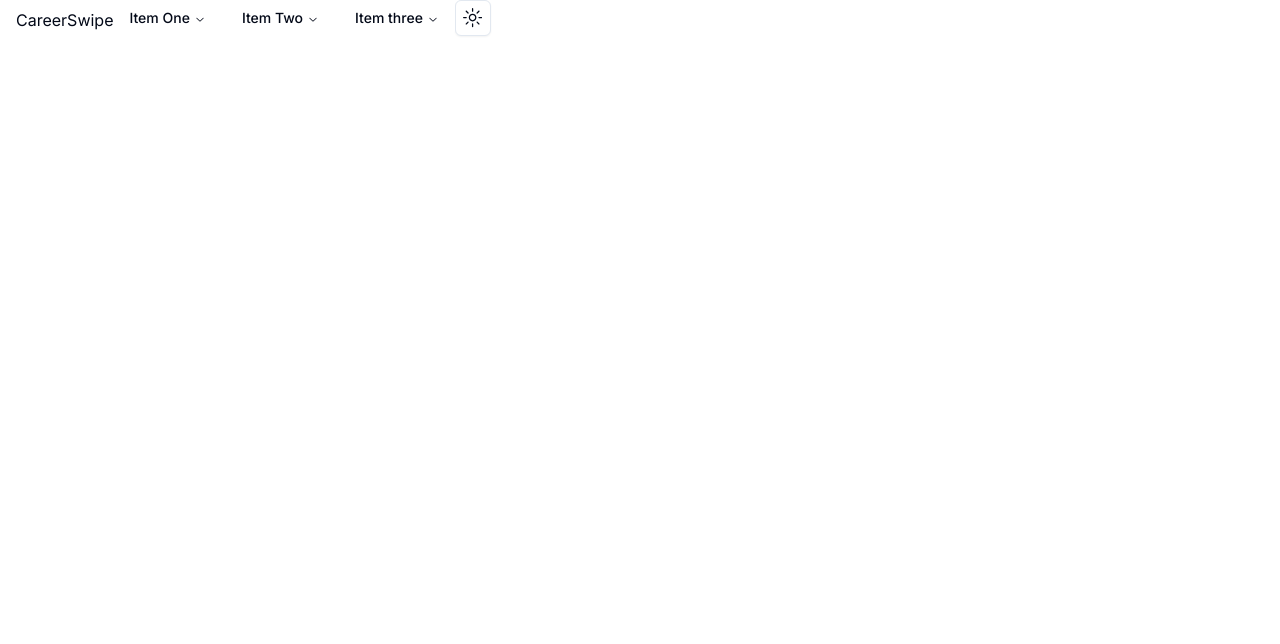
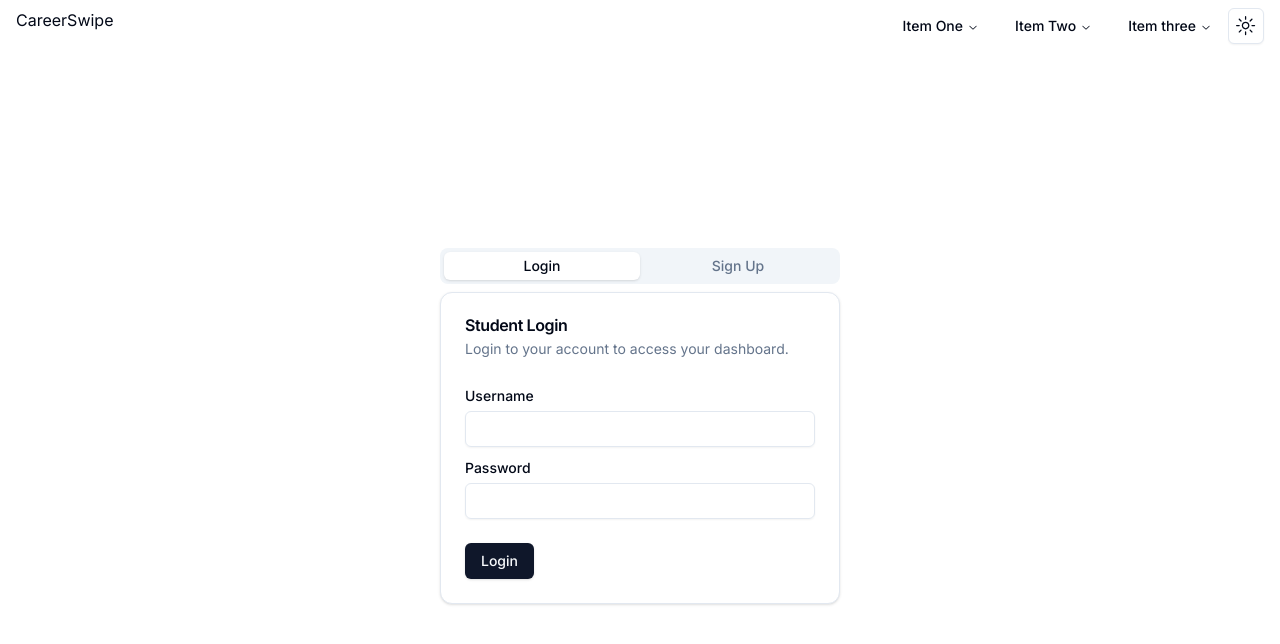
Before and after one commit to CSC-4351-FL2024-Tuesday/Team4, a Next.js app: page / in a window 1280 px wide. Shown: the top 644 px of the page. Built offline with nearby package versions, Linux system fonts and the light colour scheme.

Commit message:
Basic frontend of the Student Login/SignUp Page

```diff
--- a/app/components/header.tsx
+++ b/app/components/header.tsx
@@ -18,14 +18,14 @@
 export default class Header extends React.Component<HeaderProps> {
   public render() {
     return (
-      <div className='w-screen flex'>
+      <div className='w-screen flex justify-between my-2'>
         {/* logo */}
-        <div className='my-2 ml-4'>
+        <div className='ml-4'>
           CareerSwipe
         </div>
 
         {/* Navigation menu */}
-        <div className='flex justify-end'>
+        <div className='flex mr-4 justify-between justify-items-center'>
           <div className=''>
             <NavigationMenu>
                 <NavigationMenuList>
--- a/app/components/student_login.tsx
+++ b/app/components/student_login.tsx
@@ -1,5 +1,23 @@
 "use client";
 import React, { useState } from 'react';
+import { Button } from "@/components/ui/button"
+import {
+  Card,
+  CardContent,
+  CardDescription,
+  CardFooter,
+  CardHeader,
+  CardTitle,
+} from "@/components/ui/card"
+import { Input } from "@/components/ui/input"
+import { Label } from "@/components/ui/label"
+import {
+  Tabs,
+  TabsContent,
+  TabsList,
+  TabsTrigger,
+} from "@/components/ui/tabs"
+import Header from './header';
 
 const StudentLoginPage: React.FC = () => {
     const [username, setUsername] = useState('');
@@ -19,22 +37,69 @@
     };
 
     return (
+    <div className='flex flex-col h-screen w-screen'>
         <div>
-            <h1>Login Page</h1>
-            <form onSubmit={handleSubmit}>
-                <label>
-                    Username:
-                    <input type="text" value={username} onChange={handleUsernameChange} />
-                </label>
-                <br />
-                <label>
-                    Password:
-                    <input type="password" value={password} onChange={handlePasswordChange} />
-                </label>
-                <br />
-                <button type="submit">Login</button>
-            </form>
+            <Header />
         </div>
+        <div className='flex-grow flex justify-center items-center'>
+            <Tabs defaultValue="login" className="w-[400px]">
+                <TabsList className="grid w-full grid-cols-2">
+                    <TabsTrigger value="login">Login</TabsTrigger>
+                    <TabsTrigger value="signup">Sign Up</TabsTrigger>
+                </TabsList>
+                <TabsContent value="login">
+                    <Card>
+                    <CardHeader>
+                        <CardTitle>Student Login</CardTitle>
+                        <CardDescription>
+                        Login to your account to access your dashboard.
+                        </CardDescription>
+                    </CardHeader>
+                    <CardContent className="space-y-2">
+                        <div className="space-y-1">
+                        <Label htmlFor="username">Username</Label>
+                        <Input id="username"/>
+                        </div>
+                        <div className="space-y-1">
+                        <Label htmlFor="password">Password</Label>
+                        <Input id="password" type='password' />
+                        </div>
+                    </CardContent>
+                    <CardFooter>
+                        <Button>Login</Button>
+                    </CardFooter>
+                    </Card>
+                </TabsContent>
+                <TabsContent value="signup">
+                    <Card>
+                    <CardHeader>
+                        <CardTitle>Student Sign Up</CardTitle>
+                        <CardDescription>
+                            Create a new account to start your journey.
+                        </CardDescription>
+                    </CardHeader>
+                    <CardContent className="space-y-2">
+                        <div className="space-y-1">
+                        <Label htmlFor="email">Email</Label>
+                        <Input id="email"/>
+                        </div>
+                        <div className="space-y-1">
+                        <Label htmlFor="password">Password</Label>
+                        <Input id="password" type="password" />
+                        </div>
+                        <div className="space-y-1">
+                        <Label htmlFor="confirmPassword">Confirm Password</Label>
+                        <Input id="confirmPassword" type="password" />
+                        </div>
+                    </CardContent>
+                    <CardFooter>
+                        <Button>Sign Up</Button>
+                    </CardFooter>
+                    </Card>
+                </TabsContent>
+            </Tabs>
+        </div>
+    </div>
     );
 };
 
--- a/app/page.tsx
+++ b/app/page.tsx
@@ -1,10 +1,10 @@
 import Image from "next/image";
-import LoginPage from "./components/student_login";
 import StudentProfile from "./components/student_profile";
 import Header from "./components/header";
+import StudentLoginPage from "./components/student_login";
 
 export default function Home() {
   return (
-    <Header/>
+    <StudentLoginPage/>
   );
 }
--- /dev/null
+++ b/components/ui/card.tsx
@@ -0,0 +1,76 @@
+import * as React from "react"
+
+import { cn } from "@/lib/utils"
+
+const Card = React.forwardRef<
+  HTMLDivElement,
+  React.HTMLAttributes<HTMLDivElement>
+>(({ className, ...props }, ref) => (
+  <div
+    ref={ref}
+    className={cn(
+      "rounded-xl border bg-card text-card-foreground shadow",
+      className
+    )}
+    {...props}
+  />
+))
+Card.displayName = "Card"
+
+const CardHeader = React.forwardRef<
+  HTMLDivElement,
+  React.HTMLAttributes<HTMLDivElement>
+>(({ className, ...props }, ref) => (
+  <div
+    ref={ref}
+    className={cn("flex flex-col space-y-1.5 p-6", className)}
+    {...props}
+  />
+))
+CardHeader.displayName = "CardHeader"
+
+const CardTitle = React.forwardRef<
+  HTMLParagraphElement,
+  React.HTMLAttributes<HTMLHeadingElement>
+>(({ className, ...props }, ref) => (
+  <h3
+    ref={ref}
+    className={cn("font-semibold leading-none tracking-tight", className)}
+    {...props}
+  />
+))
+CardTitle.displayName = "CardTitle"
+
+const CardDescription = React.forwardRef<
+  HTMLParagraphElement,
+  React.HTMLAttributes<HTMLParagraphElement>
+>(({ className, ...props }, ref) => (
+  <p
+    ref={ref}
+    className={cn("text-sm text-muted-foreground", className)}
+    {...props}
+  />
+))
+CardDescription.displayName = "CardDescription"
+
+const CardContent = React.forwardRef<
+  HTMLDivElement,
+  React.HTMLAttributes<HTMLDivElement>
+>(({ className, ...props }, ref) => (
+  <div ref={ref} className={cn("p-6 pt-0", className)} {...props} />
+))
+CardContent.displayName = "CardContent"
+
+const CardFooter = React.forwardRef<
+  HTMLDivElement,
+  React.HTMLAttributes<HTMLDivElement>
+>(({ className, ...props }, ref) => (
+  <div
+    ref={ref}
+    className={cn("flex items-center p-6 pt-0", className)}
+    {...props}
+  />
+))
+CardFooter.displayName = "CardFooter"
+
+export { Card, CardHeader, CardFooter, CardTitle, CardDescription, CardContent }
--- /dev/null
+++ b/components/ui/input.tsx
@@ -0,0 +1,25 @@
+import * as React from "react"
+
+import { cn } from "@/lib/utils"
+
+export interface InputProps
+  extends React.InputHTMLAttributes<HTMLInputElement> {}
+
+const Input = React.forwardRef<HTMLInputElement, InputProps>(
+  ({ className, type, ...props }, ref) => {
+    return (
+      <input
+        type={type}
+        className={cn(
+          "flex h-9 w-full rounded-md border border-input bg-transparent px-3 py-1 text-sm shadow-sm transition-colors file:border-0 file:bg-transparent file:text-sm file:font-medium placeholder:text-muted-foreground focus-visible:outline-none focus-visible:ring-1 focus-visible:ring-ring disabled:cursor-not-allowed disabled:opacity-50",
+          className
+        )}
+        ref={ref}
+        {...props}
+      />
+    )
+  }
+)
+Input.displayName = "Input"
+
+export { Input }
--- /dev/null
+++ b/components/ui/label.tsx
@@ -0,0 +1,26 @@
+"use client"
+
+import * as React from "react"
+import * as LabelPrimitive from "@radix-ui/react-label"
+import { cva, type VariantProps } from "class-variance-authority"
+
+import { cn } from "@/lib/utils"
+
+const labelVariants = cva(
+  "text-sm font-medium leading-none peer-disabled:cursor-not-allowed peer-disabled:opacity-70"
+)
+
+const Label = React.forwardRef<
+  React.ElementRef<typeof LabelPrimitive.Root>,
+  React.ComponentPropsWithoutRef<typeof LabelPrimitive.Root> &
+    VariantProps<typeof labelVariants>
+>(({ className, ...props }, ref) => (
+  <LabelPrimitive.Root
+    ref={ref}
+    className={cn(labelVariants(), className)}
+    {...props}
+  />
+))
+Label.displayName = LabelPrimitive.Root.displayName
+
+export { Label }
--- /dev/null
+++ b/components/ui/tabs.tsx
@@ -0,0 +1,55 @@
+"use client"
+
+import * as React from "react"
+import * as TabsPrimitive from "@radix-ui/react-tabs"
+
+import { cn } from "@/lib/utils"
+
+const Tabs = TabsPrimitive.Root
+
+const TabsList = React.forwardRef<
+  React.ElementRef<typeof TabsPrimitive.List>,
+  React.ComponentPropsWithoutRef<typeof TabsPrimitive.List>
+>(({ className, ...props }, ref) => (
+  <TabsPrimitive.List
+    ref={ref}
+    className={cn(
+      "inline-flex h-9 items-center justify-center rounded-lg bg-muted p-1 text-muted-foreground",
+      className
+    )}
+    {...props}
+  />
+))
+TabsList.displayName = TabsPrimitive.List.displayName
+
+const TabsTrigger = React.forwardRef<
+  React.ElementRef<typeof TabsPrimitive.Trigger>,
+  React.ComponentPropsWithoutRef<typeof TabsPrimitive.Trigger>
+>(({ className, ...props }, ref) => (
+  <TabsPrimitive.Trigger
+    ref={ref}
+    className={cn(
+      "inline-flex items-center justify-center whitespace-nowrap rounded-md px-3 py-1 text-sm font-medium ring-offset-background transition-all focus-visible:outline-none focus-visible:ring-2 focus-visible:ring-ring focus-visible:ring-offset-2 disabled:pointer-events-none disabled:opacity-50 data-[state=active]:bg-background data-[state=active]:text-foreground data-[state=active]:shadow",
+      className
+    )}
+    {...props}
+  />
+))
+TabsTrigger.displayName = TabsPrimitive.Trigger.displayName
+
+const TabsContent = React.forwardRef<
+  React.ElementRef<typeof TabsPrimitive.Content>,
+  React.ComponentPropsWithoutRef<typeof TabsPrimitive.Content>
+>(({ className, ...props }, ref) => (
+  <TabsPrimitive.Content
+    ref={ref}
+    className={cn(
+      "mt-2 ring-offset-background focus-visible:outline-none focus-visible:ring-2 focus-visible:ring-ring focus-visible:ring-offset-2",
+      className
+    )}
+    {...props}
+  />
+))
+TabsContent.displayName = TabsPrimitive.Content.displayName
+
+export { Tabs, TabsList, TabsTrigger, TabsContent }
--- a/package.json
+++ b/package.json
@@ -11,8 +11,10 @@
   "dependencies": {
     "@radix-ui/react-dropdown-menu": "^2.0.6",
     "@radix-ui/react-icons": "^1.3.0",
+    "@radix-ui/react-label": "^2.0.2",
     "@radix-ui/react-navigation-menu": "^1.1.4",
     "@radix-ui/react-slot": "^1.0.2",
+    "@radix-ui/react-tabs": "^1.0.4",
     "class-variance-authority": "^0.7.0",
     "clsx": "^2.1.0",
     "next": "14.1.0",
```
Also changed, not shown: 1 other file (tests, documents, lock files or other folders).
